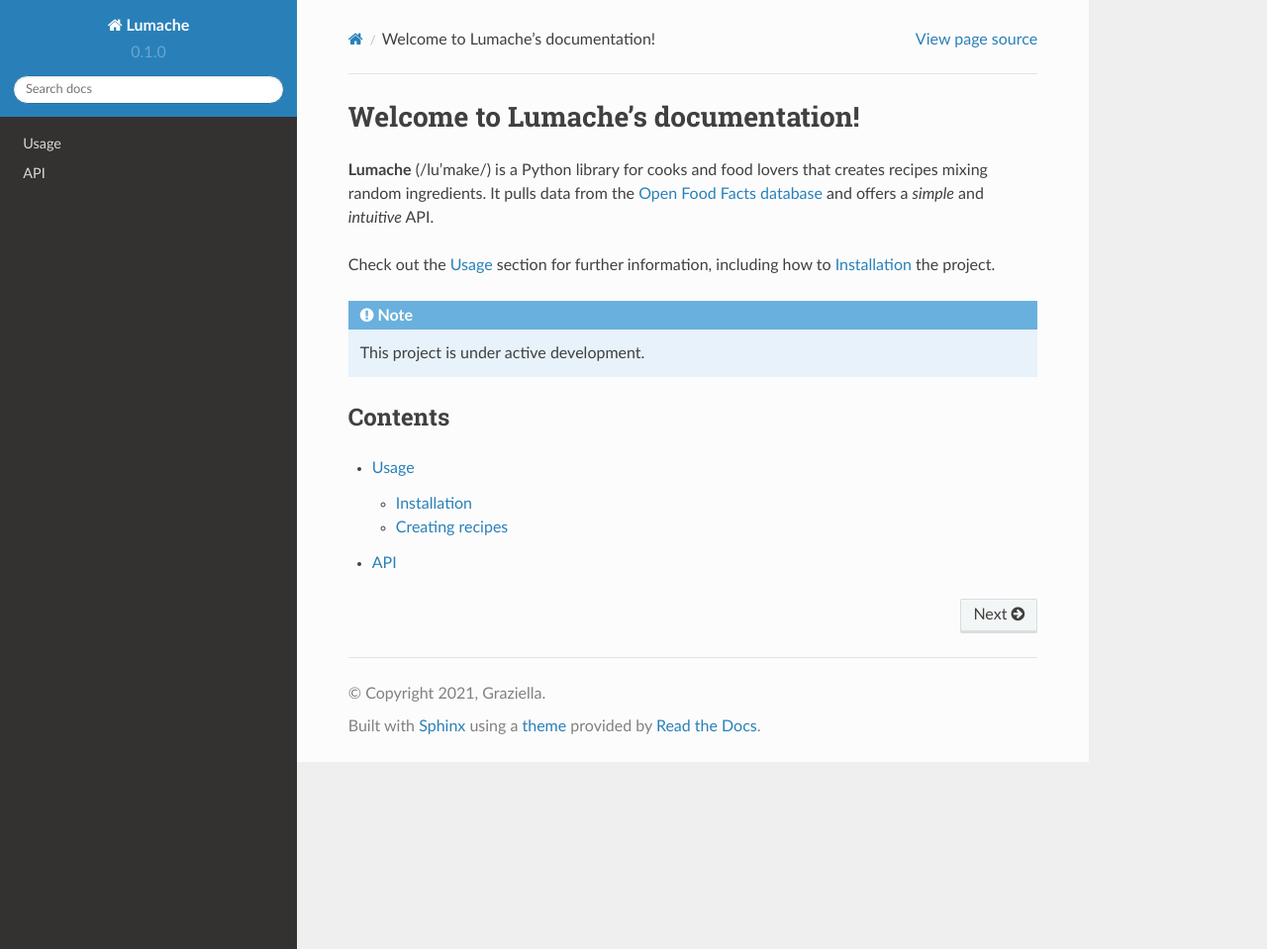
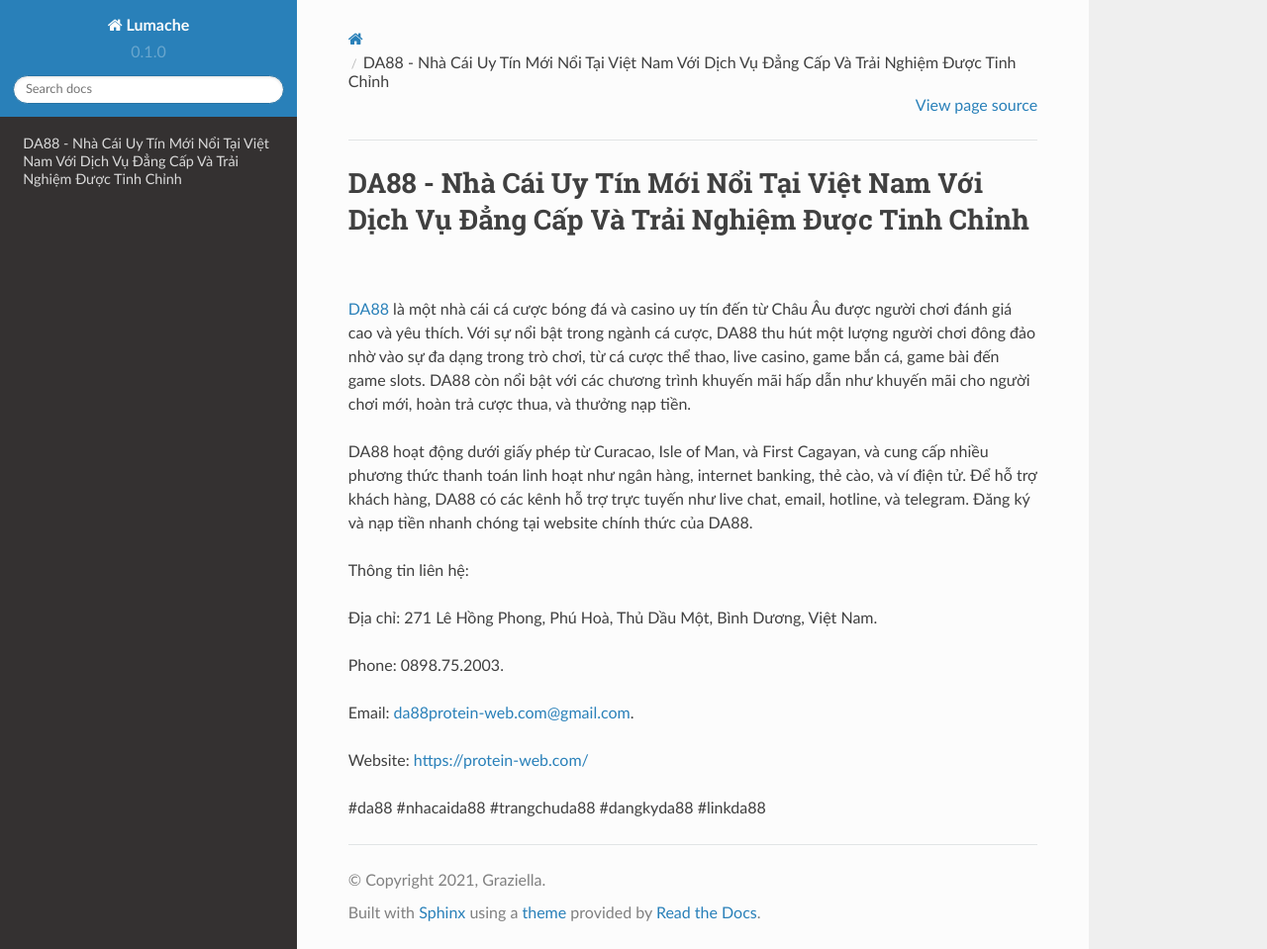
Before and after one commit to vqtranquocthuan424/da88proteinwebcom, a Sphinx documentation site: the page built from docs/source/index.rst, in a window 1280 px wide and 959 px high. Shown: the whole window at 99% size. Built offline with Sphinx 7.4.7 and the Read the Docs theme 2.0.0, drawn with Linux system fonts in a browser that asks for light colours.

Commit message:
Update index.rst

```diff
--- a/docs/source/index.rst
+++ b/docs/source/index.rst
@@ -1,22 +1,18 @@
-Welcome to Lumache's documentation!
+DA88 - Nhà Cái Uy Tín Mới Nổi Tại Việt Nam Với Dịch Vụ Đẳng Cấp Và Trải Nghiệm Được Tinh Chỉnh
 ===================================
 
-**Lumache** (/lu'make/) is a Python library for cooks and food lovers
-that creates recipes mixing random ingredients.
-It pulls data from the `Open Food Facts database <https://world.openfoodfacts.org/>`_
-and offers a *simple* and *intuitive* API.
+`DA88 <https://protein-web.com/>`_ là một nhà cái cá cược bóng đá và casino uy tín đến từ Châu Âu được người chơi đánh giá cao và yêu thích. Với sự nổi bật trong ngành cá cược, DA88 thu hút một lượng người chơi đông đảo nhờ vào sự đa dạng trong trò chơi, từ cá cược thể thao, live casino, game bắn cá, game bài đến game slots. DA88 còn nổi bật với các chương trình khuyến mãi hấp dẫn như khuyến mãi cho người chơi mới, hoàn trả cược thua, và thưởng nạp tiền.
 
-Check out the :doc:`usage` section for further information, including
-how to :ref:`installation` the project.
+DA88 hoạt động dưới giấy phép từ Curacao, Isle of Man, và First Cagayan, và cung cấp nhiều phương thức thanh toán linh hoạt như ngân hàng, internet banking, thẻ cào, và ví điện tử. Để hỗ trợ khách hàng, DA88 có các kênh hỗ trợ trực tuyến như live chat, email, hotline, và telegram. Đăng ký và nạp tiền nhanh chóng tại website chính thức của DA88.
 
-.. note::
+Thông tin liên hệ:
 
-   This project is under active development.
+Địa chỉ: 271 Lê Hồng Phong, Phú Hoà, Thủ Dầu Một, Bình Dương, Việt Nam.
 
-Contents
---------
+Phone: 0898.75.2003.
 
-.. toctree::
+Email: da88protein-web.com@gmail.com.
 
-   usage
-   api
+Website: https://protein-web.com/
+
+#da88 #nhacaida88 #trangchuda88 #dangkyda88 #linkda88
```
